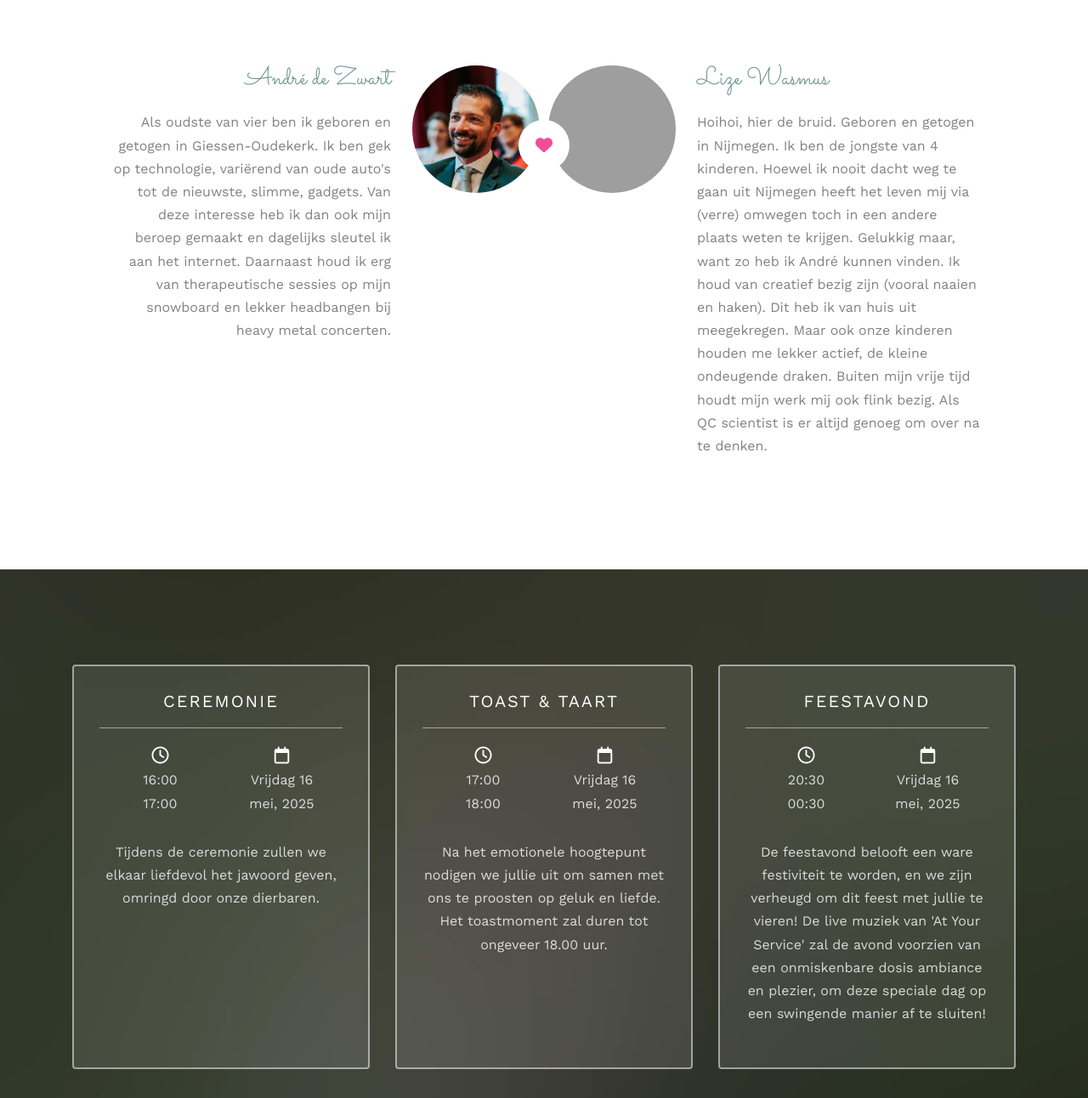
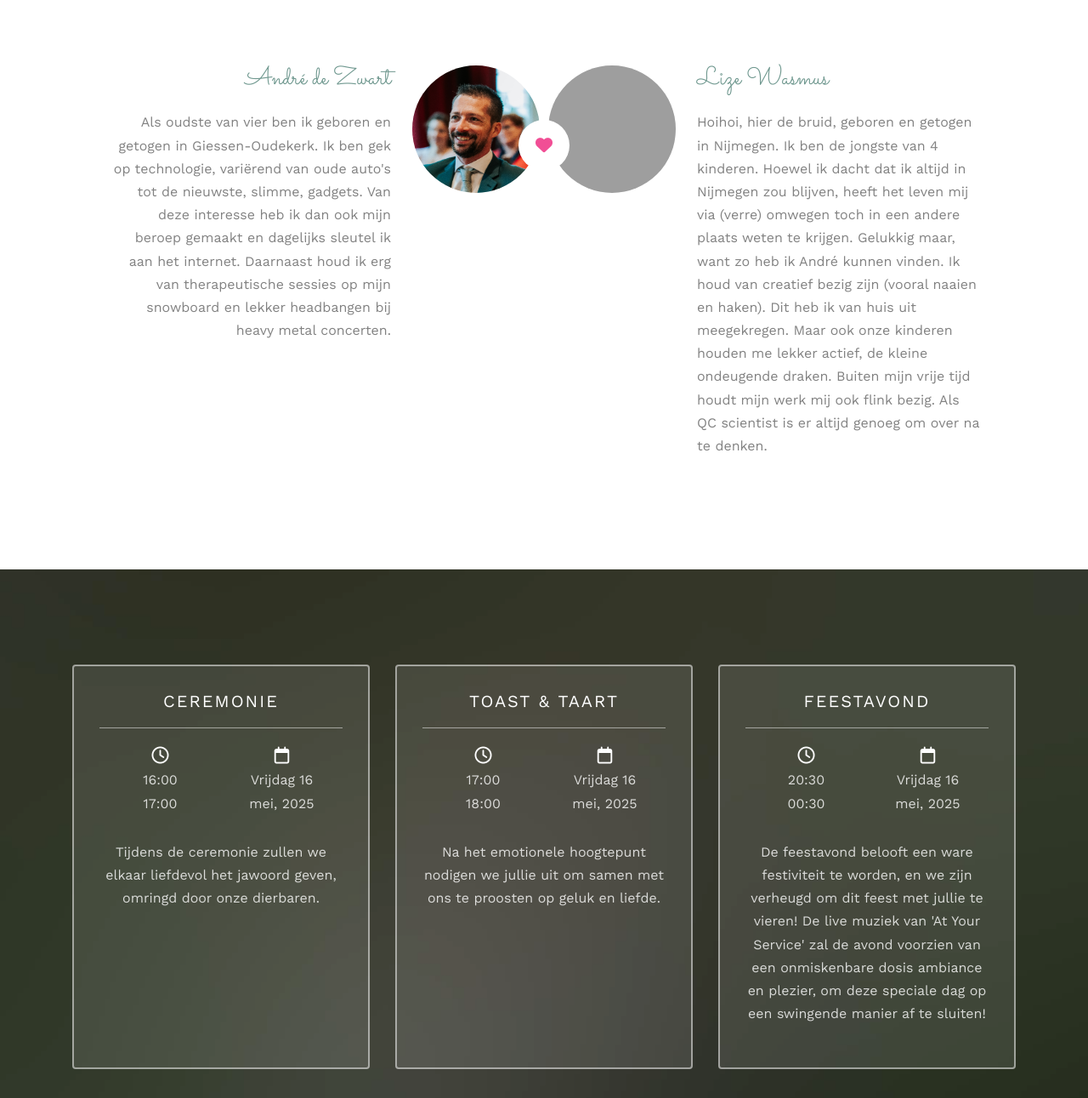
Before and after one commit to AdeZwart/adezwart.github.io, a website: page index.html in a window 1280 px wide. Shown: the part 1208-2500 px from the top of the page at 85% size. Drawn offline with nearby package versions, Linux system fonts and the light colour scheme; grey boxes are pictures that could not be loaded.

Commit message:
Content updates

```diff
--- a/index.html
+++ b/index.html
@@ -121,8 +121,9 @@
 						</div>
 						<div class="desc-bride">
 							<h3>Lize Wasmus</h3>
-							<p>Hoihoi, hier de bruid. Geboren en getogen in Nijmegen. Ik ben de jongste van 4 kinderen.
-								Hoewel ik nooit dacht weg te gaan uit Nijmegen heeft het leven mij via (verre) omwegen
+							<p>Hoihoi, hier de bruid, geboren en getogen in Nijmegen. Ik ben de jongste van 4 kinderen.
+								Hoewel ik dacht dat ik altijd in Nijmegen zou blijven, heeft het leven mij via (verre)
+								omwegen
 								toch in een andere plaats weten te krijgen. Gelukkig maar, want zo heb ik André kunnen
 								vinden. Ik houd van creatief bezig zijn (vooral naaien en haken). Dit heb ik van huis
 								uit meegekregen. Maar ook onze kinderen houden me lekker actief, de kleine ondeugende
@@ -179,8 +180,7 @@
 											<span>mei, 2025</span>
 										</div>
 										<p>Na het emotionele hoogtepunt nodigen we jullie uit om
-											samen met ons te proosten op geluk en liefde. Het toastmoment zal duren tot
-											ongeveer 18.00 uur.</p>
+											samen met ons te proosten op geluk en liefde.</p>
 									</div>
 								</div>
 								<div class="col-md-4 col-sm-4 text-center">
```
